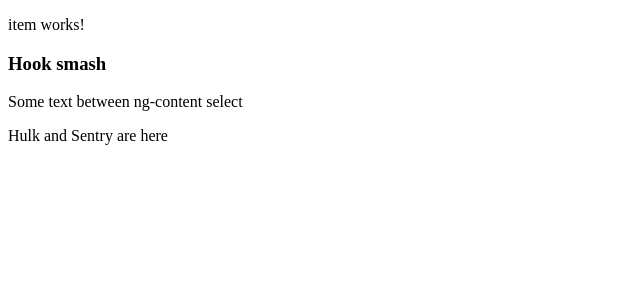
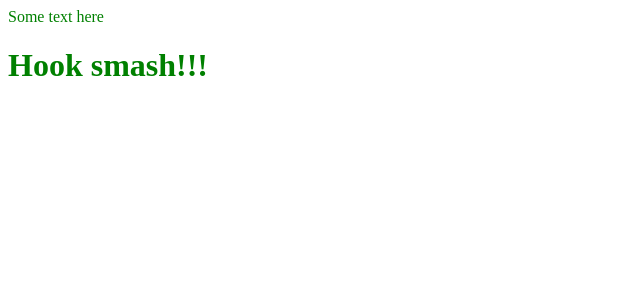
Before and after one commit to Hook-Da/angular-screen-cast, an Angular app: page / in a window 1280 px wide. Shown: the top 300 px of the page, without its empty margins (0-640 px from the left). Built offline with nearby package versions, Linux system fonts and the light colour scheme.

Commit message:
Commit for screenCast 3.5

```diff
--- a/src/app/app.component.html
+++ b/src/app/app.component.html
@@ -1,4 +1,2 @@
-<app-item>
-  <h3>Hook smash</h3>
-  <section>Hulk and Sentry are here</section>
-</app-item>
+<div appColory>Some text here</div>
+<h1 appColory>Hook smash!!!</h1>
--- a/src/app/app.module.ts
+++ b/src/app/app.module.ts
@@ -6,13 +6,15 @@ import { AppComponent } from './app.component';
 import { HeaderComponent } from './header/header.component';
 import { UserCardComponent } from './header/user-card/user-card.component';
 import { ItemComponent } from './item/item.component';
+import { ColoryDirective } from './colory.directive';
 
 @NgModule({
   declarations: [
     AppComponent,
     HeaderComponent,
     UserCardComponent,
-    ItemComponent
+    ItemComponent,
+    ColoryDirective
   ],
   imports: [
     BrowserModule,
--- /dev/null
+++ b/src/app/colory.directive.ts
@@ -0,0 +1,20 @@
+import { Directive, HostBinding, HostListener} from '@angular/core';
+
+@Directive({
+  selector: '[appColory]'
+})
+export class ColoryDirective {
+	@HostBinding('style.color') myColor: string;
+
+	@HostListener('click',['$events'])changeColor(event){
+		this.myColor = '#'+Math.floor(Math.random()*16777215).toString(16);
+	}
+
+  constructor() {
+  	this.myColor = 'red';
+  	setTimeout(_=>{
+  		this.myColor = 'green';
+  	},2000);
+  }
+
+}
```
Also changed, not shown: 1 other file (tests, documents, lock files or other folders).
